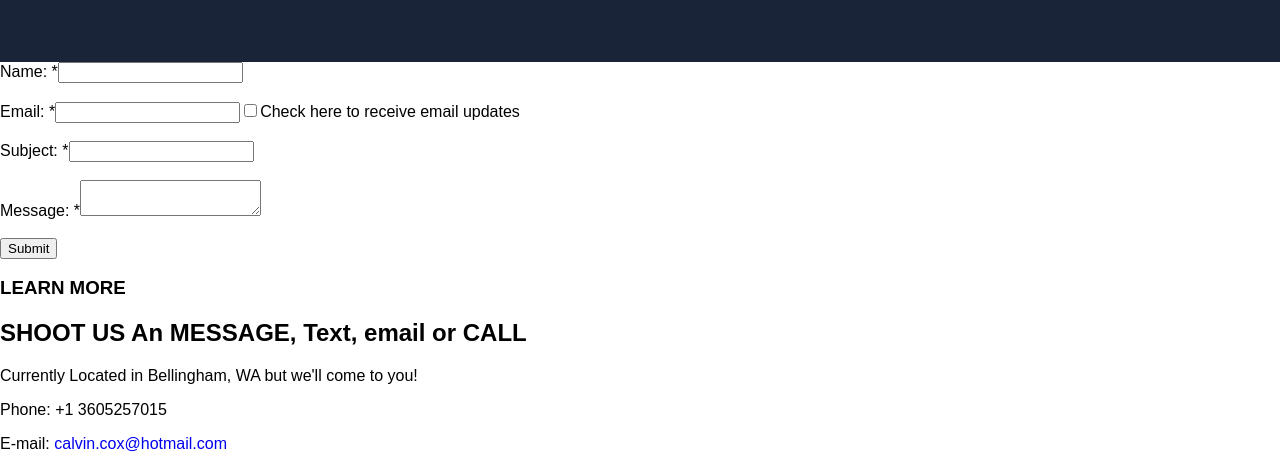
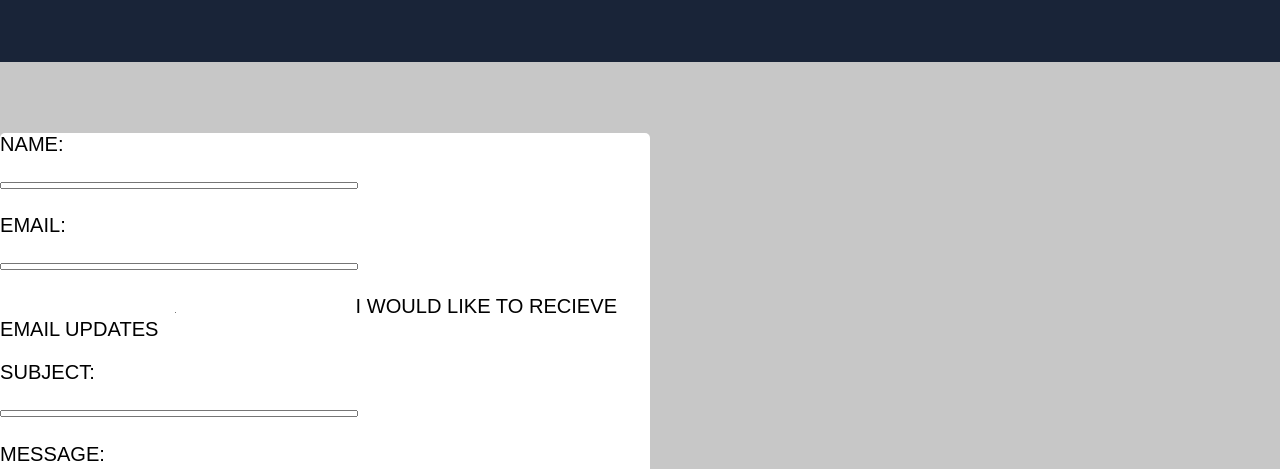
Before and after one commit to code-broth/cts, a plain HTML site: page www.calteksolutions.com/contact-me.html in a window 1280 px wide. Shown: the part 211-680 px from the top of the page. Drawn offline with Linux system fonts and the light colour scheme.

Commit message:
Work on contact CSS is still on progress.

```diff
--- a/www.calteksolutions.com/contact-me.html
+++ b/www.calteksolutions.com/contact-me.html
@@ -20,8 +20,21 @@
       <h1 class="post_header">CONTACT ME</h1>
     </div>
 
-    <div class="form-body">
-        <div class="form-row"><label class="form-label">Name: <span class="form-req">*</span></label><input type="text" name="name" class="form-value"></div>
+    <div id="contact_body">
+      <div id="contact_form">
+        <form>
+          <p>name: </p>
+          <input type="text">
+          <p>email: </p>
+          <input type="text">
+          <p><input type="checkbox"> i would like to recieve email updates</p>
+          <p>subject: </p>
+          <input type="text">
+          <p>message: </p>
+          <input type="text">
+        </form>
+
+        <!-- <div class="form-row"><label class="form-label">Name: <span class="form-req">*</span></label><input type="text" name="name" class="form-value"></div>
         <br>
         <div class="form-row"><label class="form-label">Email: <span class="form-req">*</span></label><input type="text" name="email" class="form-value"><label class="form-label opt-in-label"><input type="checkbox" name="opt-in" class="opt-in-checkbox">Check here to receive email updates</label></div>
         <br>
@@ -29,19 +42,8 @@
         <br>
         <div class="form-row"><label class="form-label">Message: <span class="form-req">*</span></label><textarea name="message" class="form-value"></textarea></div>
         <br>
-        <div class="form-row"><input type="submit" value="Submit"></div>
+        <div class="form-row"><input type="submit" value="Submit"></div> -->
       </div>
-
-    <h3>LEARN MORE</h3>
-    <h2>SHOOT US An MESSAGE, Text, email or CALL<br></h2>
-
-    <p>
-        <p>Currently Located in Bellingham, WA but we'll come to you!</p>
-        <p><span class="contact_field">Phone: </span><span class="phone">+1&nbsp;3605257015</span></p>
-        <p><span class="contact_field">E-mail: </span><a href="mailto:calvin.cox@hotmail.com">calvin.cox@hotmail.com</a></p>
-    </p>
-
-    <!-- <div style="display:none;"> Thank you for contacting us! If needed, you will hear back within 48-72 hours. </div> -->
 
       <div>
           <h1>GOOGLE MAP GOES HERE</h1>
@@ -65,6 +67,17 @@
           </script> -->
       </div>
 
+      <p>
+          <p>Currently Located in Bellingham, WA but we'll come to you!</p>
+          <p><span class="contact_field">Phone: </span><span class="phone">+1&nbsp;3605257015</span></p>
+          <p><span class="contact_field">E-mail: </span><a href="mailto:calvin.cox@hotmail.com">calvin.cox@hotmail.com</a></p>
+      </p>
+      <!-- <div style="display:none;"> Thank you for contacting us! If needed, you will hear back within 48-72 hours. </div> -->
+      <h3>LEARN MORE</h3>
+      <h2>SHOOT US An MESSAGE, Text, email or CALL<br></h2>
+    </div>
+
+
     <footer>
       <div class="social">
           <a href="https://www.facebook.com/"><img scr="img/facebook_icon.png"></a>
--- a/www.calteksolutions.com/site.css
+++ b/www.calteksolutions.com/site.css
@@ -201,6 +201,10 @@ body a {
   color: #FFF;
 }
 
+#contact_file .post_header {
+  color: #FFF;
+}
+
 
 /******************************************************************************/
 /*                                   BODY                                     */
@@ -341,6 +345,34 @@ body a {
   width: 40%;
 }
 
+#contact_body {
+  width: 100%;
+  padding: 4% 0;
+  padding-bottom: 2%;
+  background-color: #C7C7C7;
+}
+
+#contact_form {
+  width: 650px;
+  height: 550px;
+  text-transform: uppercase;
+  border-radius: 5px;
+  background-color: #FFF;
+}
+
+#contact_form input {
+  margin: auto;
+  width: 350px;
+  height: 1px;
+}
+
+#contact_form p {
+  font-size: 1.256rem;
+  font-weight: 100;
+
+
+
+
 /******************************************************************************/
 /*                                   FOOTER                                   */
 /******************************************************************************/
```
Lines whose indentation alone changed are shown as unchanged.
